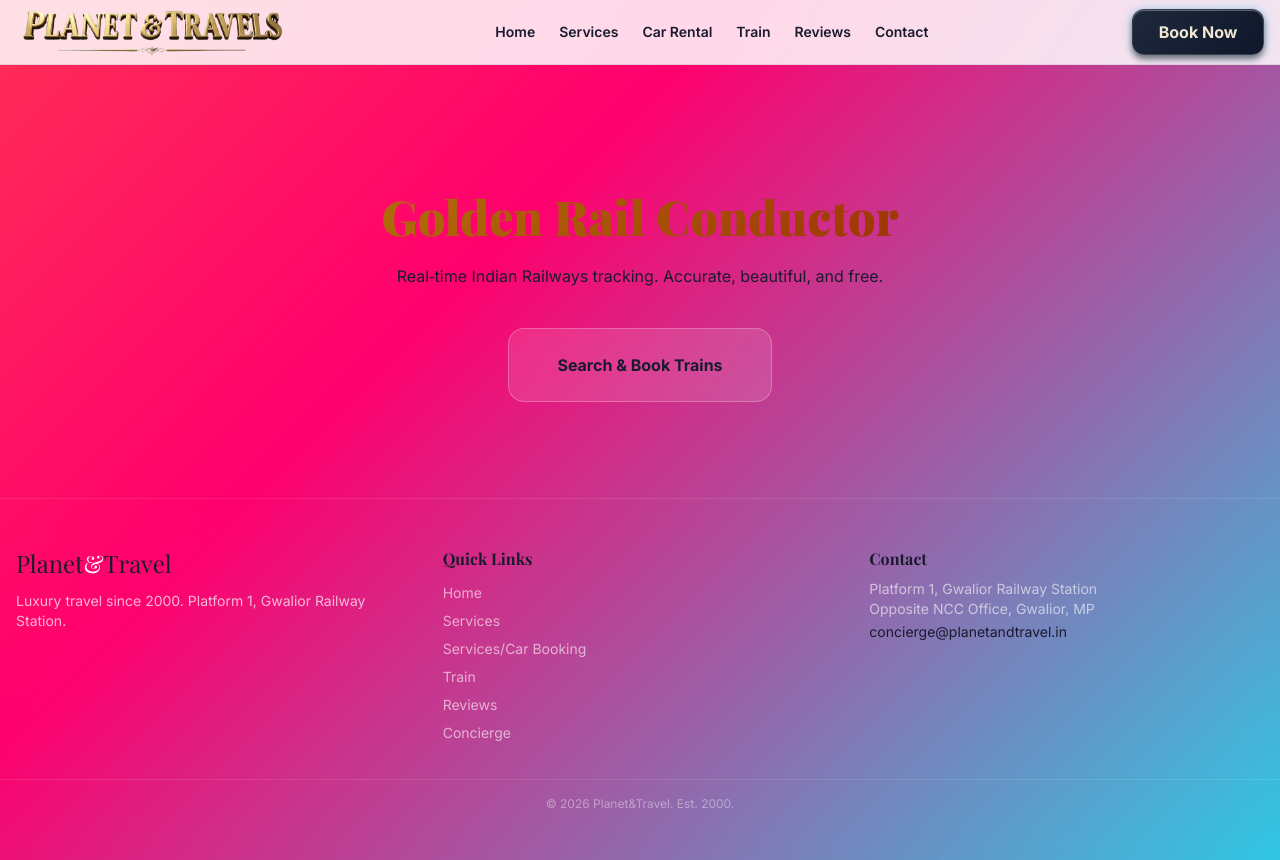
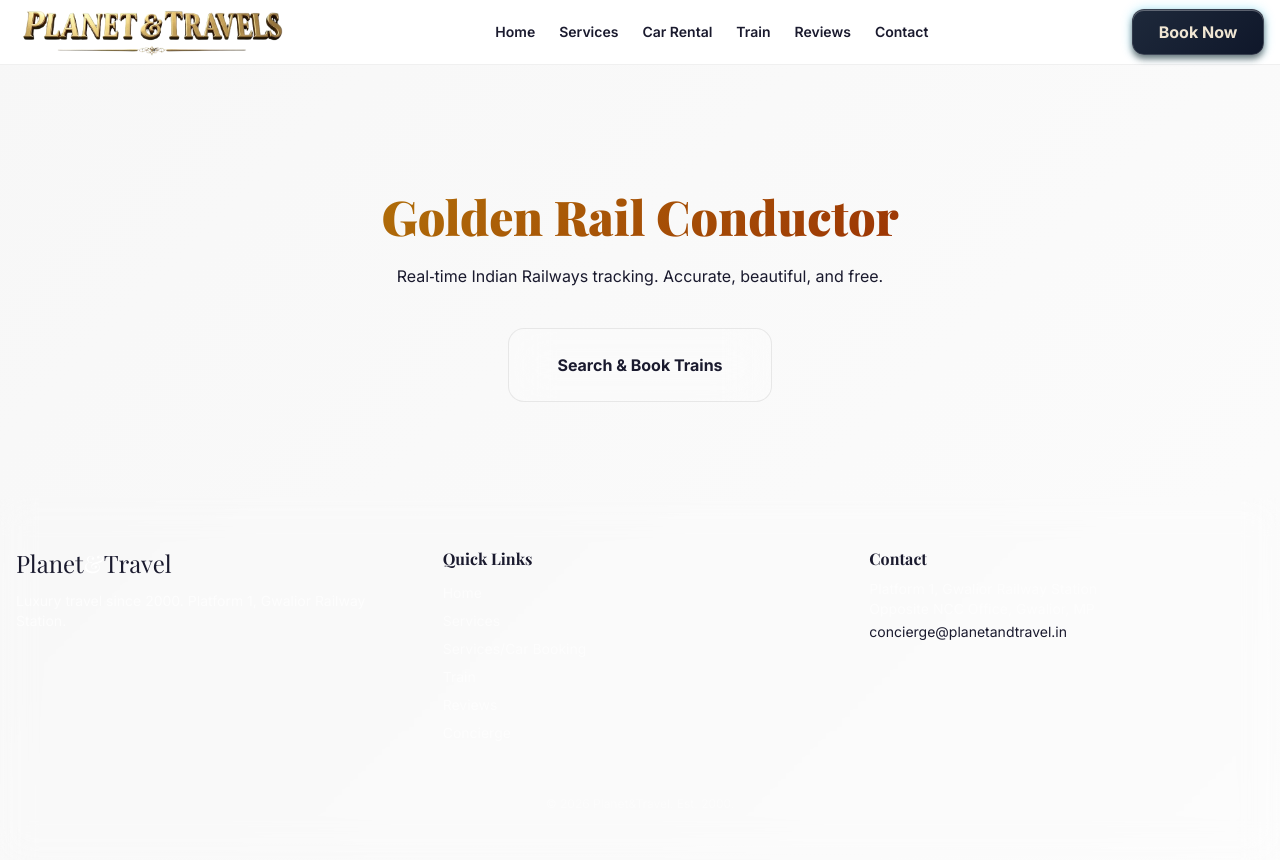
Before and after one commit to CodeWander-666/planet-travel, a Next.js app: page /train in a window 1280 px wide. Built offline with nearby package versions, Linux system fonts and the light colour scheme; a web font is replaced by a local one.

Commit message:
🤍 Pure luxury white background

```diff
--- a/src/app/globals.css
+++ b/src/app/globals.css
@@ -11,11 +11,12 @@
 body {
   font-family: 'Inter', sans-serif;
   color: #1a1a2e;
-  background: linear-gradient(135deg, #FFD700 0%, #FF6B35 20%, #FF006E 40%, #00F5FF 60%, #32CD32 80%, #FFD700 100%);
+  /* Pure luxury white gradient – subtle & looping */
+  background: linear-gradient(135deg, #ffffff 0%, #fafafa 25%, #f5f5f5 50%, #fafafa 75%, #ffffff 100%);
   background-size: 400% 400%;
-  animation: dopamineRotate 8s ease infinite;
+  animation: whiteLuxury 12s ease infinite;
 }
-@keyframes dopamineRotate {
+@keyframes whiteLuxury {
   0% { background-position: 0% 50%; }
   50% { background-position: 100% 50%; }
   100% { background-position: 0% 50%; }
@@ -23,8 +24,8 @@
 
 h1,h2,h3,h4 { font-family: 'Playfair Display', serif; }
 
-.glass { background: rgba(255,255,255,0.12); backdrop-filter: blur(20px); border: 1px solid rgba(255,255,255,0.25); border-radius: 16px; }
-.glass-light { background: rgba(255,255,255,0.08); backdrop-filter: blur(10px); border: 1px solid rgba(255,255,255,0.15); border-radius: 16px; }
+.glass { background: rgba(255,255,255,0.25); backdrop-filter: blur(20px); border: 1px solid rgba(0,0,0,0.08); border-radius: 16px; }
+.glass-light { background: rgba(255,255,255,0.15); backdrop-filter: blur(10px); border: 1px solid rgba(0,0,0,0.05); border-radius: 16px; }
 
 .text-gradient {
   background: linear-gradient(135deg, #B8860B 0%, #8B0000 50%, #B8860B 100%);
@@ -39,10 +40,10 @@
 .hero-background video, .hero-background img { position: absolute; top:0; left:0; width:100%; height:100%; object-fit:cover; z-index:0; }
 .hero-overlay { position: absolute; inset:0; background: var(--overlay-dark); z-index:1; }
 .hero-content { position: relative; z-index:2; display:flex; align-items:center; justify-content:center; min-height:100vh; text-align:center; padding:6rem 1rem 2rem; }
-.hero-fallback-bg { background: linear-gradient(135deg, #FFD700 0%, #FF006E 50%, #00F5FF 100%); background-size:400% 400%; animation: heroGradient 8s ease infinite; }
+.hero-fallback-bg { background: linear-gradient(135deg, #ffffff 0%, #e8e8e8 100%); background-size:400% 400%; animation: heroGradient 12s ease infinite; }
 @keyframes heroGradient { 0%{background-position:0% 50%} 50%{background-position:100% 50%} 100%{background-position:0% 50%} }
 
-.header-bg { background: rgba(255,255,255,0.85); backdrop-filter: blur(20px); border-bottom: 1px solid rgba(0,0,0,0.08); }
+.header-bg { background: rgba(255,255,255,0.92); backdrop-filter: blur(20px); border-bottom: 1px solid rgba(0,0,0,0.06); }
 
 .nav-btn-dark {
   position: relative; padding: 0.6rem 1.6rem;
@@ -60,8 +61,8 @@
 .service-card { position: relative; border-radius: 20px; overflow: hidden; }
 .service-card::before {
   content: ''; position: absolute; top:-2px; left:-2px; right:-2px; bottom:-2px;
-  background: linear-gradient(45deg, #FFD700, #FF006E, #00F5FF, #FFD700);
-  background-size: 400% 400%; animation: borderGlow 3s linear infinite;
+  background: linear-gradient(45deg, #D4AF37, #F5E08E, #D4AF37, #F5E08E);
+  background-size: 400% 400%; animation: borderGlow 4s linear infinite;
   border-radius: 20px; z-index: -1; opacity: 0; transition: opacity 0.4s;
 }
 .service-card:hover::before { opacity: 1; }
```
Also changed, not shown: 1 other file (tests, documents, lock files or other folders).
